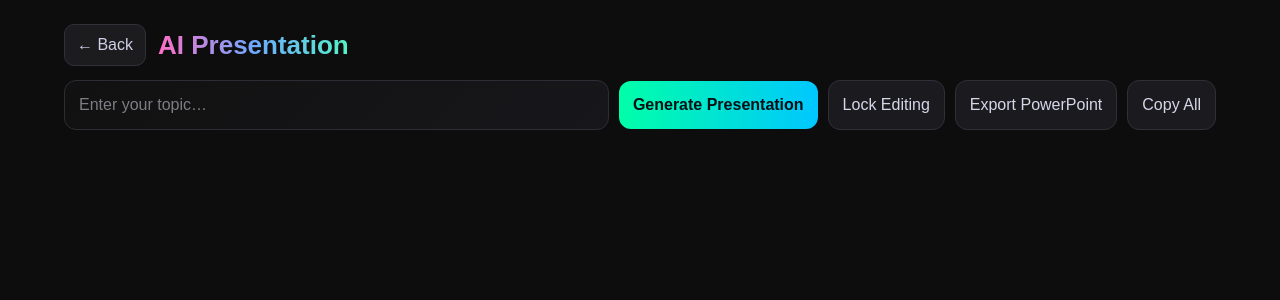
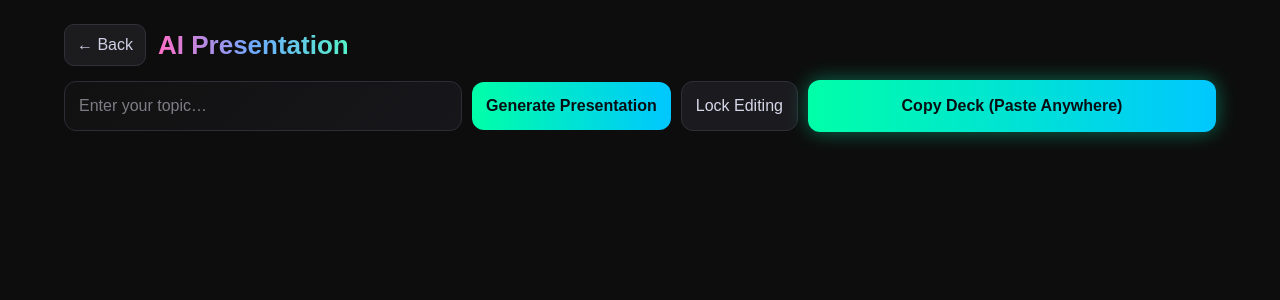
Before and after one commit to hamza07ejaz/MindSpark, a Next.js app: page /presentation in a window 1280 px wide. Shown: the top 300 px of the page. Built offline with nearby package versions, Linux system fonts and the light colour scheme.

Commit message:
Replace PowerPoint button with working Copy Deck button

```diff
--- a/app/presentation/page.tsx
+++ b/app/presentation/page.tsx
@@ -114,39 +114,9 @@ export default function PresentationPage() {
     );
   }
 
-  function exportPPTX() {
-    const anyWin = window as any;
-    if (!anyWin.PptxGenJS) {
-      alert("PowerPoint module not loaded yet. Please wait a second and retry.");
-      return;
-    }
-    const pptx = new anyWin.PptxGenJS();
-    pptx.layout = "16x9";
-
-    slides.forEach((s) => {
-      const slide = pptx.addSlide();
-      slide.background = { color: "0d0d0d" };
-      slide.addShape(pptx.ShapeType.rect, {
-        x: 0.4, y: 0.25, w: 9.2, h: 0.95,
-        fill: { color: "1b1b1f" }, line: { color: "3a3a44" },
-      });
-      slide.addText(s.title || "Slide", {
-        x: 0.5, y: 0.3, w: 9, h: 0.8,
-        fontSize: 28, bold: true, color: "FFFFFF",
-      });
-      const bullets = (s.bullets || []).map((b) => `• ${b}`).join("\n");
-      slide.addText(bullets || " ", {
-        x: 0.8, y: 1.4, w: 8.4, h: 4.5,
-        fontSize: 18, color: "DDDDDD",
-      });
-    });
-
-    pptx.writeFile({ fileName: `${(topic || "presentation").replace(/\s+/g, "_")}.pptx` });
-  }
-
   function copyAll() {
     const text = slides
-      .map((s) => `Slide: ${s.title}\n${s.bullets.map((b) => `• ${b}`).join("\n")}`)
+      .map((s, i) => `Slide ${i + 1}: ${s.title}\n${s.bullets.map((b) => `• ${b}`).join("\n")}`)
       .join("\n\n");
     navigator.clipboard.writeText(text).then(() => {
       setCopied(true);
@@ -180,11 +150,26 @@ export default function PresentationPage() {
           <button onClick={() => setEditing((e) => !e)} disabled={slides.length === 0} style={ghostBtn}>
             {editing ? "Lock Editing" : "Edit Slides"}
           </button>
-          <button onClick={exportPPTX} disabled={slides.length === 0} style={ghostBtn}>
-            Export PowerPoint
-          </button>
-          <button onClick={copyAll} disabled={slides.length === 0} style={ghostBtn}>
-            Copy All
+
+          {/* Replaced PowerPoint with Copy Deck Button */}
+          <button
+            onClick={copyAll}
+            disabled={slides.length === 0}
+            style={{
+              background: "linear-gradient(90deg,#00ffa8,#00c7ff)",
+              color: "#061014",
+              fontWeight: 800,
+              padding: "14px 20px",
+              border: "none",
+              borderRadius: 12,
+              cursor: "pointer",
+              fontSize: 16,
+              flex: 1,
+              minWidth: 220,
+              boxShadow: "0 0 20px rgba(0,255,180,0.4)",
+            }}
+          >
+            {copied ? "Copied! Paste Anywhere ✨" : "Copy Deck (Paste Anywhere)"}
           </button>
         </div>
 
```
